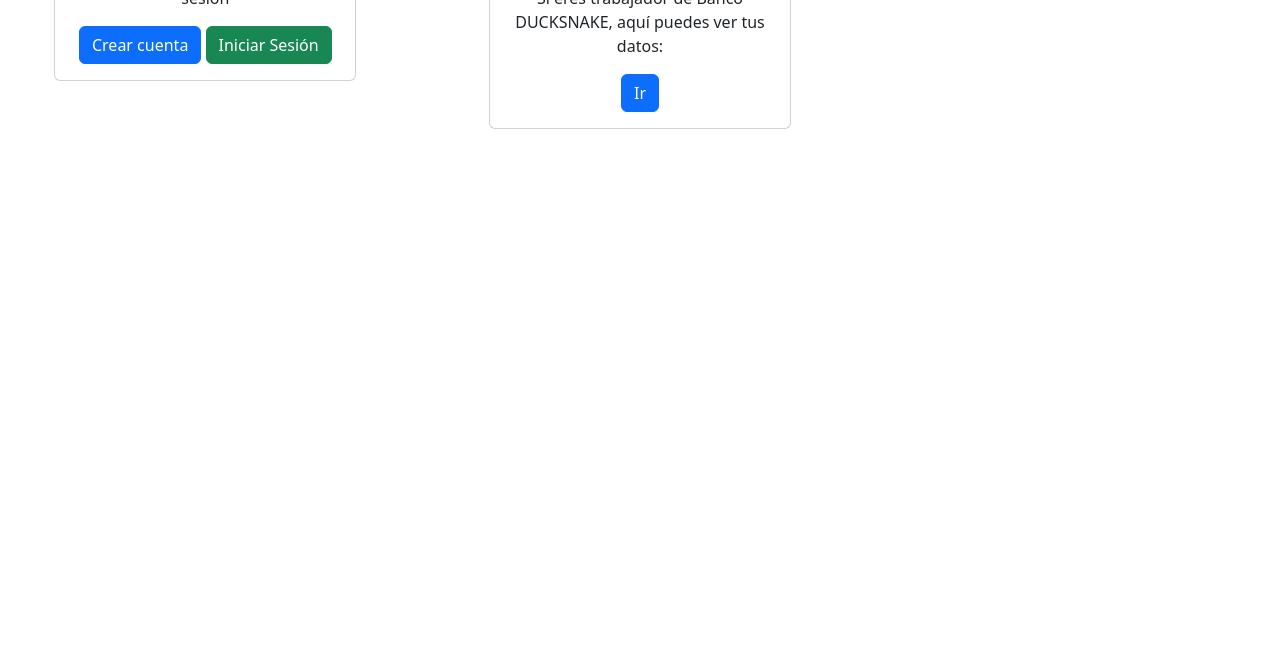
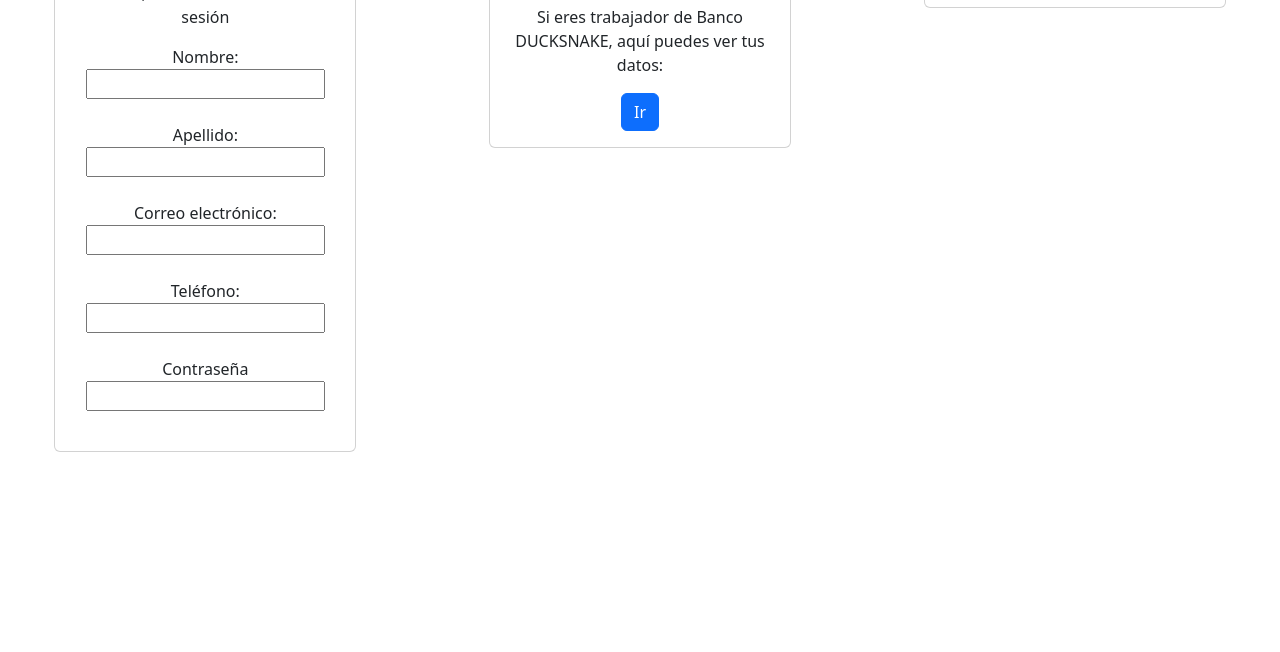
Before and after one commit to MundoGer0804/Proyecto-Banco, a plain HTML site: page Index.html in a window 1280 px wide. Shown: the part 148-800 px from the top of the page. Drawn offline with nearby package versions, Linux system fonts and the light colour scheme.

Commit message:
actualizacion

```diff
--- a/Index.html
+++ b/Index.html
@@ -25,7 +25,7 @@
           <div class="collapse navbar-collapse" id="navbarSupportedContent">
             <ul class="navbar-nav me-auto mb-2 mb-lg-0">
               <li class="nav-item">
-                <a class="nav-link active" aria-current="page" href="Index.html">Inicio</a>
+                <a class="nav-link active" aria-current="page" href="Index.html">Inicio</a>-
               </li>
               <li class="nav-item">
                 <a class="nav-link active" aria-current="page" href="Cuenta.html">Crea una cuenta</a>
@@ -51,8 +51,20 @@
             <div class="card-body">
               <h5 class="card-title">¡Bienvenido!</h5>
               <p class="card-text">Unete, crea tu cuenta o inicia sesión</p>
-              <a href="Cuenta.html" class="btn btn-primary">Crear cuenta</a>
-              <a href="Operaciones.html" class="btn btn-success">Iniciar Sesión</a>
+              <label for="nombre">Nombre:</label>
+                <input type="text" id="nombre" name="nombre"><br><br>
+
+                <label for="apellido">Apellido:</label>
+                <input type="text" id="apellido" name="apellido"><br><br>
+
+                <label for="email">Correo electrónico:</label>
+                <input type="email" id="email" name="email"><br><br>
+
+                <label for="telefono">Teléfono:</label>
+                <input type="tel" id="telefono" name="telefono"><br><br>
+
+                <label for="saldo">Contraseña</label>
+                <input type="string" id="contrasenia" name="contrasenia"><br><br>
             </div>
           </div>
         </div>
--- a/main.js
+++ b/main.js
@@ -20,8 +20,6 @@ function registrar() {
       var cuentas = JSON.parse(localStorage.getItem("cuentas"));
     }
 
-
-
         document.getElementById("nombre").value = "";
         document.getElementById("apellido").value = "";
         document.getElementById("email").value = "";
```
Also changed, not shown: Cuenta.html (+1 -1 lines).
